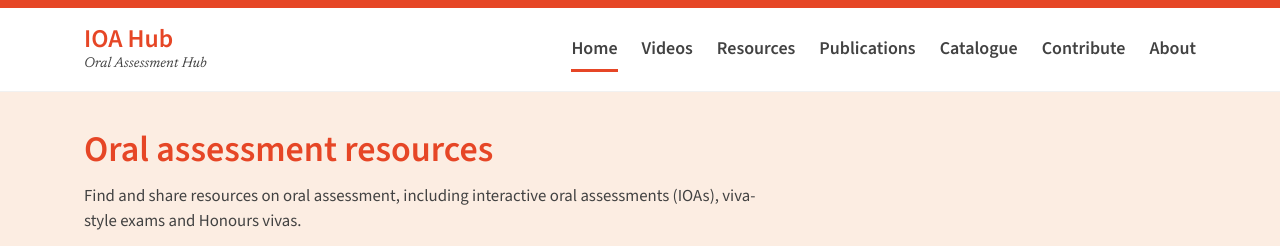
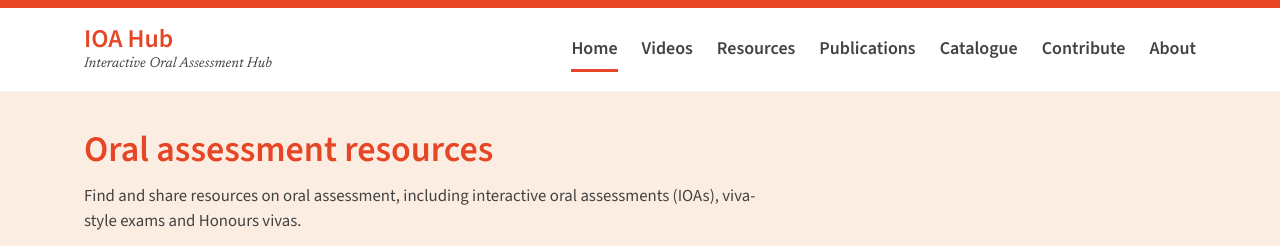
Before and after one commit to HelloAngela/ioa-hub, a Jekyll site: the page built from index.md, in a window 1280 px wide. Shown: the top 246 px of the page. Built offline with Jekyll 4.4.1, drawn with Linux system fonts in a browser that asks for light colours.

Commit message:
Use the full name Interactive Oral Assessment Hub
Co-Authored-By: Claude Opus 5.5 <noreply@anthropic.com>

```diff
--- a/_config.yml
+++ b/_config.yml
@@ -2,7 +2,7 @@
 # After changing this file, stop and restart the local preview to see the change.
 
 title: IOA Hub
-tagline: Oral Assessment Hub
+tagline: Interactive Oral Assessment Hub
 description: >-
   Resources, examples and educator perspectives on oral assessment, including
   interactive oral assessment (IOA), viva-style examinations and hybrid formats.
```
Also changed, not shown: AGENTS.md (+2 -1 lines), README.md.
